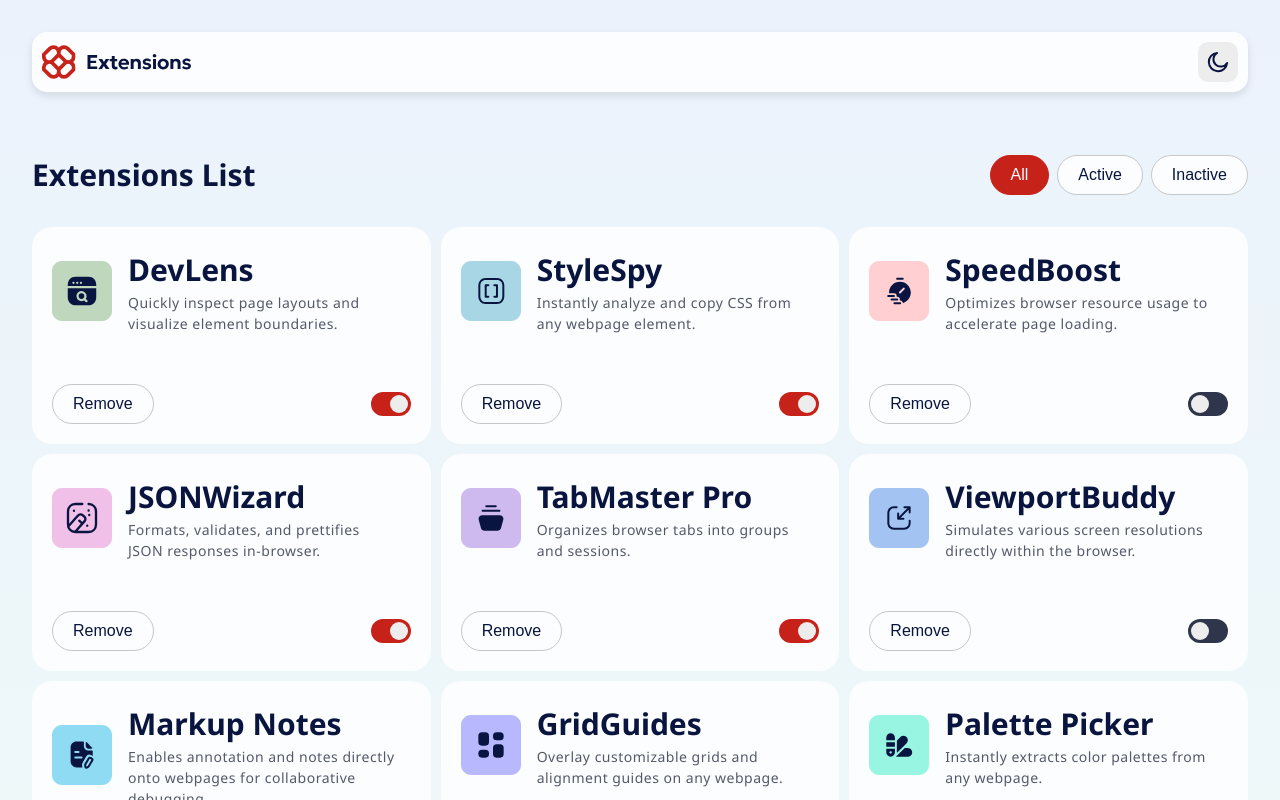
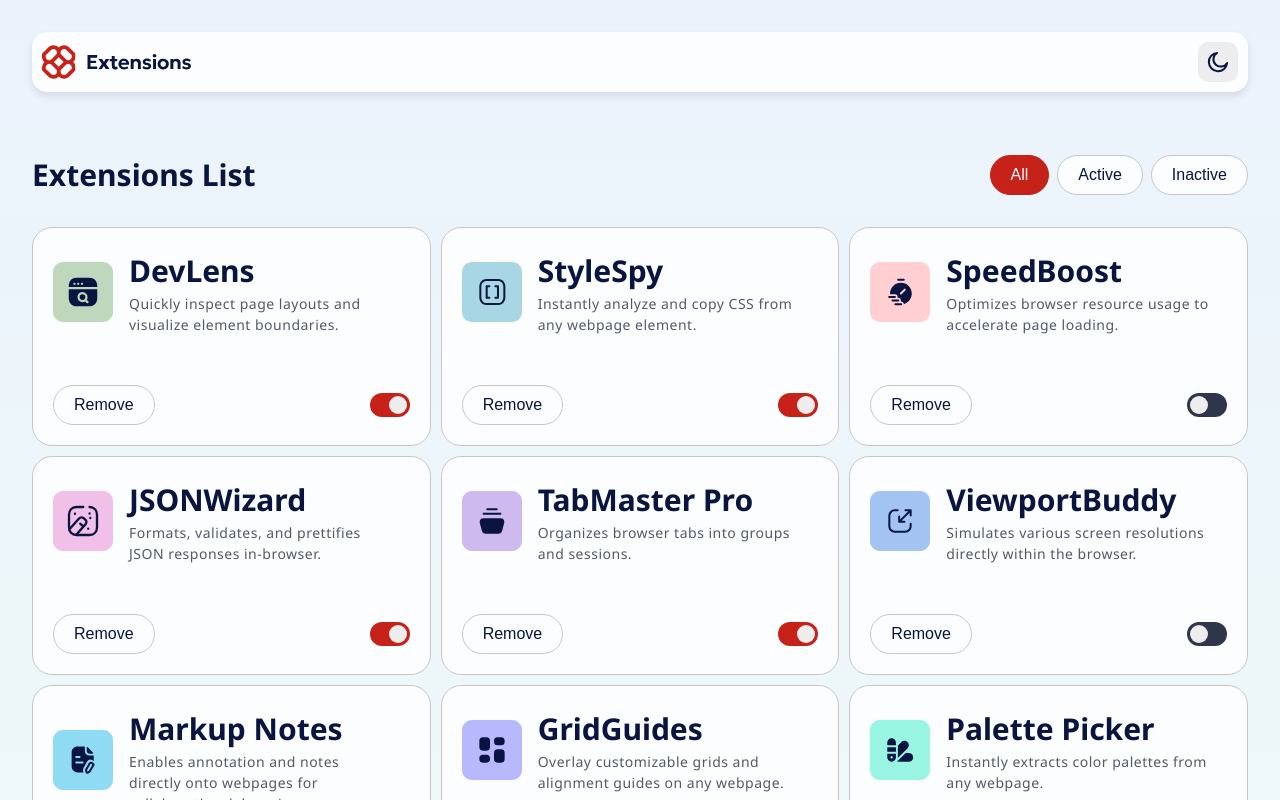
Before and after one commit to Ledelara/browser-extension-manager, a React (Vite) app: page / in a window 1280 px wide. Shown: the top 800 px of the page. Built offline with nearby package versions, Linux system fonts and the light colour scheme.

Commit message:
💄 style: borda do componente Card

```diff
--- a/src/components/StyledComponents/Card/Card.ts
+++ b/src/components/StyledComponents/Card/Card.ts
@@ -3,6 +3,7 @@ import styled from "styled-components";
 const Card = styled.div`
   background-color: ${({ theme }) => theme.bodyBg};
   border-radius: 20px;
+  border: 1px solid ${({ theme }) => theme.cardBorder};
   padding: 20px;
   transition: transform 0.3s ease, box-shadow 0.3s ease;
 
```
